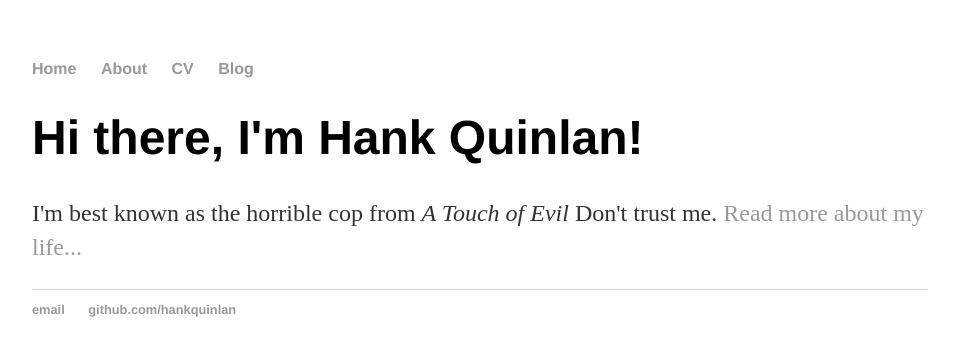
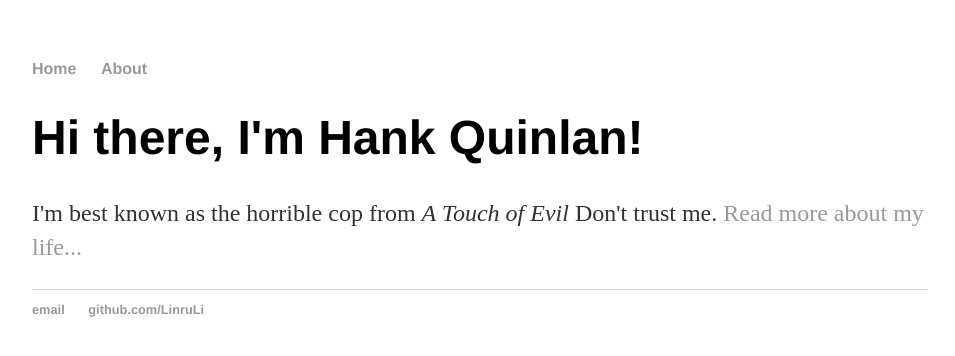
Before and after one commit to LinruLi/LinruLi.github.io, a Jekyll site: the page built from index.html, in a window 1280 px wide. Shown: the top 356 px of the page, without its empty margins (160-1115 px from the left). Built offline with Jekyll 4.4.1, drawn with Linux system fonts in a browser that asks for light colours.

Commit message:
Update default.html

```diff
--- a/_layouts/default.html
+++ b/_layouts/default.html
@@ -10,8 +10,6 @@
 	    		<ul>
 	        		<li><a href="/">Home</a></li>
 		        	<li><a href="/about">About</a></li>
-	        		<li><a href="/cv">CV</a></li>
-	        		<li><a href="/blog">Blog</a></li>
 	    		</ul>
 			</nav>
 			<div class="container">
@@ -21,8 +19,8 @@
 			</div><!-- /.container -->
 			<footer>
 	    		<ul>
-	        		<li><a href="mailto:hankquinlanhub@gmail.com">email</a></li>
-	        		<li><a href="https://github.com/hankquinlan">github.com/hankquinlan</a></li>
+	        		<li><a href="mailto:lil7@student.op.ac.nz">email</a></li>
+	        		<li><a href="https://github.com/LinruLi">github.com/LinruLi</a></li>
 				</ul>
 			</footer>
 		</body>
```
